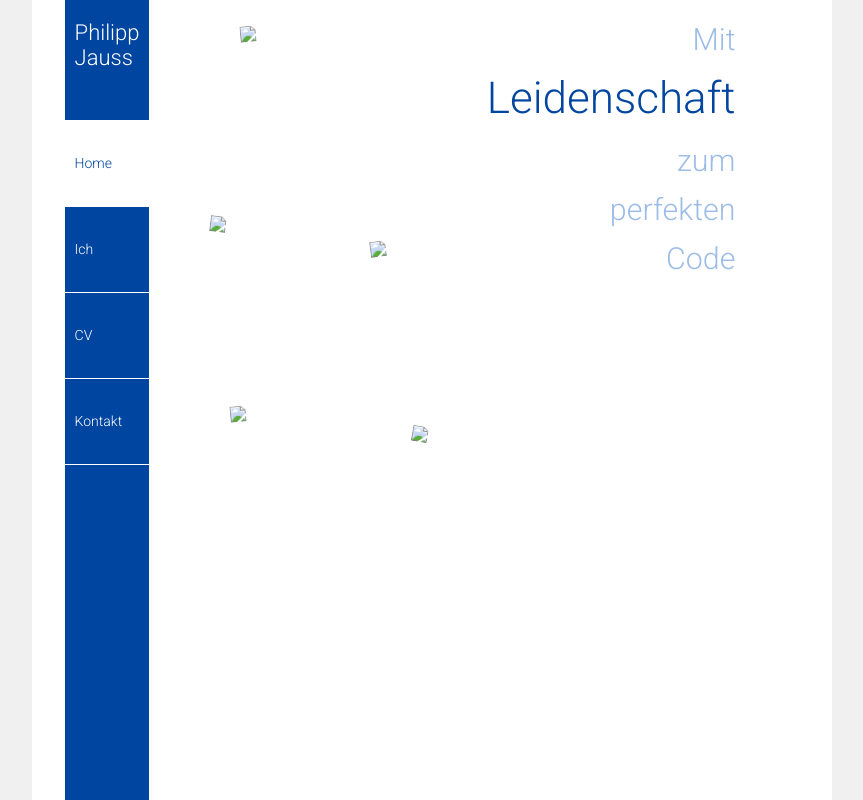
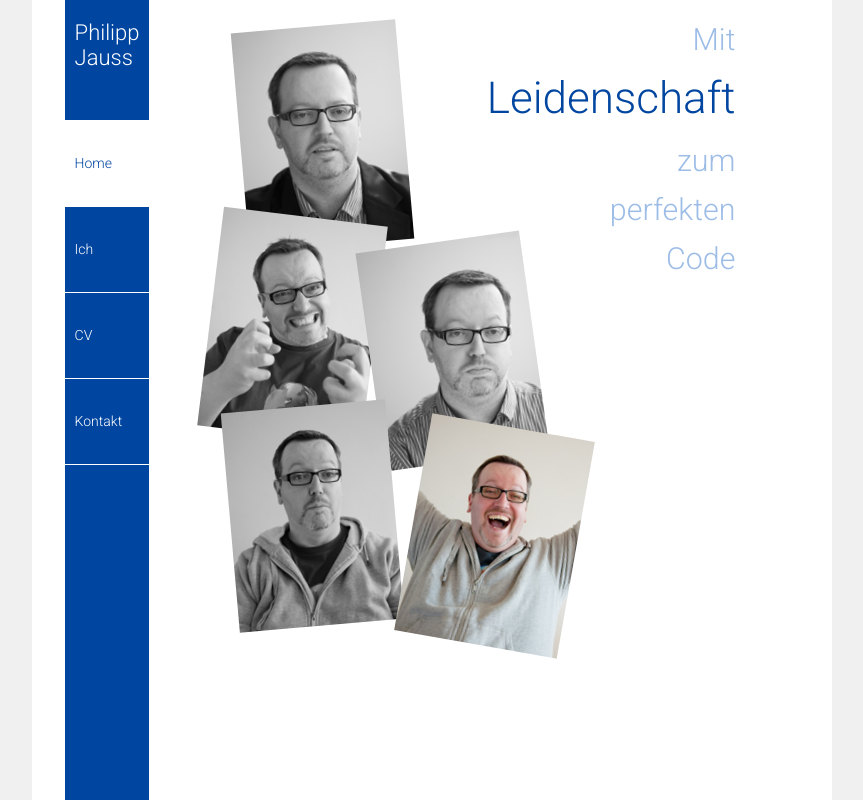
Before and after one commit to philippjauss/philippjauss.gate107.com, a plain HTML site: page index.html in a window 1280 px wide. Shown: the whole page, without its empty margins (208-1071 px from the left). Drawn offline with Linux system fonts and the light colour scheme.

Commit message:
picture folder adjustement and ignore netbeans-project configuration
picture folder adjustement and ignore netbeans-project configuration

```diff
--- a/index.html
+++ b/index.html
@@ -69,23 +69,23 @@
                     </div>
 
                     <div>
-                      	<img id="hpimg1" class="faded" src="./img/HP_4052.png" />
+                      	<img id="hpimg1" class="faded" src="img/HP_4052.jpg" />
                     </div>
 
                     <div>
-                    	<img id="hpimg2" class="faded" src="./img/HP_4198.png" />
+                    	<img id="hpimg2" class="faded" src="img/HP_4198.jpg" />
                     </div>
 
                     <div>
-                    	<img id="hpimg3" class="faded" src="./img/HP_4096.png" />
+                    	<img id="hpimg3" class="faded" src="img/HP_4096.jpg" />
                     </div>
 
                     <div>
-                    	<img id="hpimg4" class="faded" src="./img/HP_4251.png" />
+                    	<img id="hpimg4" class="faded" src="img/HP_4251.jpg" />
                     </div>
 
                     <div>
-                    	<img id="hpimg5" class="faded" src="./img/HP_4239.png" />
+                    	<img id="hpimg5" class="faded" src="img/HP_4239.jpg" />
                     </div>
 
 
```
Also changed, not shown: 1 other file.
